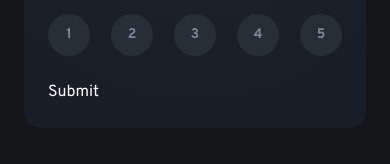
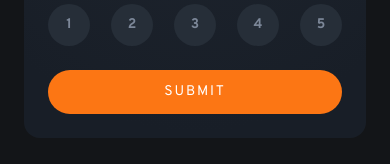
Before and after one commit to BENGALEBENGAL/feedbackrk32a, a React (Vite) app: page / in a window 390 px wide. Shown: the part 548-712 px from the top of the page. Built offline with nearby package versions, Linux system fonts and the light colour scheme.

Commit message:
primeiro card do mobile finalizado

```diff
--- a/src/App.jsx
+++ b/src/App.jsx
@@ -19,7 +19,7 @@ export function App(){
         <input type="button" value={5} className="bg-dark-blue w-10.5 h-10.5 rounded-full text-medium-grey text-sm font-bold"/>
       </div>
 
-      <button className="">Submit</button>
+      <button className="bg-orange w-full py-3 rounded-3xl uppercase text-sm tracking-1">Submit</button>
     </div>
   )
 }
--- a/src/index.css
+++ b/src/index.css
@@ -5,7 +5,9 @@
     --color-dark-blue: #262E38;
     --color-light-grey: #969FAD;
     --color-medium-grey: #7C8798;
+    --color-orange: #FC7614;
 
+    --tracking-1: 1.867px;
     --font-overpass: "Overpass", "sans-serif";
 }
 
```
